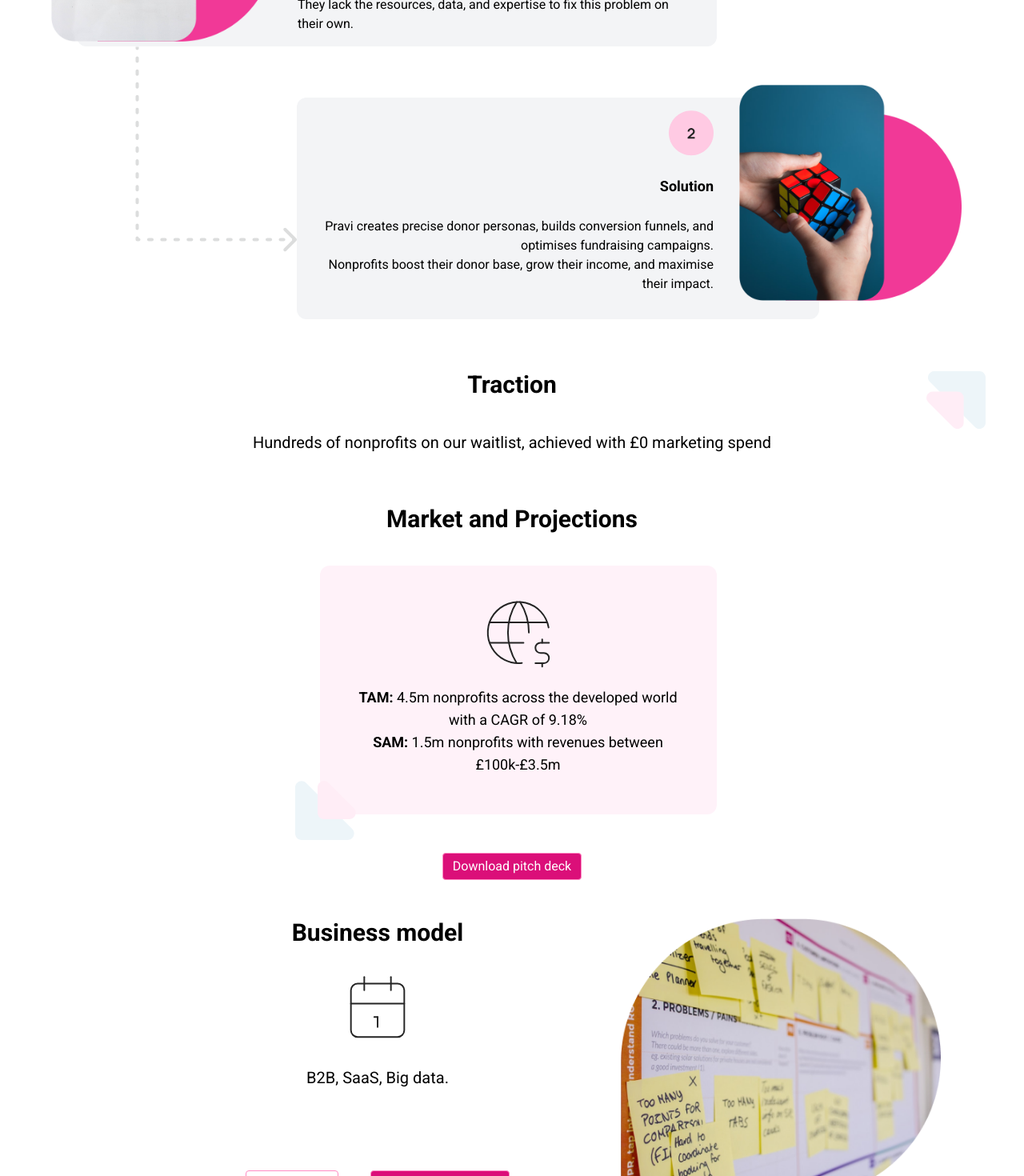
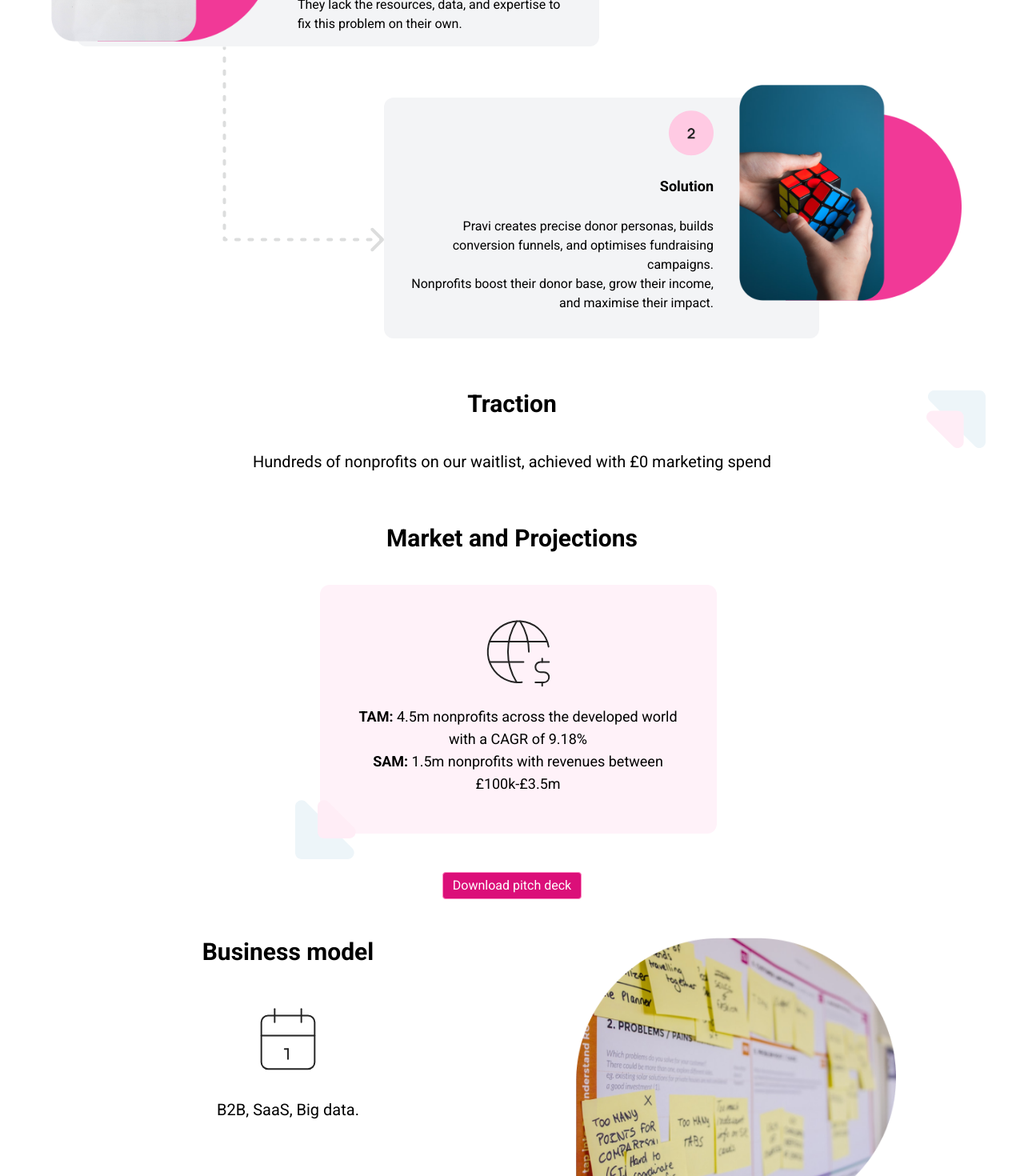
Before and after one commit to J-greaves/pravi-investor, a React (Vite) app: page / in a window 1280 px wide. Shown: the part 880-2350 px from the top of the page at 80% size. Built offline with nearby package versions, Linux system fonts and the light colour scheme.

Commit message:
further ui and spacing touchups

```diff
--- a/src/App.jsx
+++ b/src/App.jsx
@@ -41,9 +41,9 @@
       </div>
       <div
         id="problem"
-        className="flex flex-col w-full sm:px-8 px-6 md:px-20 md:pt-16 pt-8 gap-16"
+        className="flex flex-col w-full sm:px-8 px-6 md:px-20 md:pt-16 pt-8 gap-16 "
       >
-        <div className="flex flex-row md:w-[80%] sm:w-[80%] w-[100%] max-w-[800px] bg-gray-100 rounded-xl sm:pb-0 pb-8">
+        <div className="flex flex-row below-1200:w-[60%] sm:w-[90%] w-[100%] max-w-[800px] bg-gray-100 rounded-xl sm:pb-0 pb-8 ">
           <div className="relative flex-row h-full sm:-mt-8 sm:-ml-8 -ml-4 min-h-[150px] min-w-[100px] hidden sm:block ">
             <div className="absolute z-[20]">
               <img
@@ -82,13 +82,13 @@
             <img
               alt="arrow connecting problem and solution boxes"
               src="arrow.svg"
-              className="-mt-16 below-1000:block hidden"
+              className="-mt-16 below-1000:block hidden below-2200:hidden"
             />
           </div>
 
           <div
             id="solution"
-            className="flex flex-row-reverse h-auto md:w-[60%] sm:w-[80%] w-[100%] bg-gray-100 rounded-xl pb-4 sm:mr-40"
+            className="flex flex-row-reverse h-auto below-1200:w-[50%] min-h-[250px] sm:w-[80%] w-[100%] max-w-[635px] bg-gray-100 rounded-xl pb-4 sm:mr-40"
           >
             <div className="relative flex-row sm:-mt-8 -mt-4 sm:-ml-8 -ml-4 min-h-[150px] min-w-[100px] hidden sm:block">
               <div className="absolute z-[20]">
@@ -262,7 +262,7 @@
           <h2 className="text-3xl text-center font-sans font-extrabold my-0">
             Business model
           </h2>
-          <div className="flex flex-row justify-center items-center">
+          <div className="flex flex-row justify-center items-center sm:mt-4">
             <div className="flex flex-col w-[60%] items-center mb-8">
               <img
                 alt="calendar icon"
@@ -285,7 +285,7 @@
               </p>
             </div> */}
           </div>
-          <div className="flex flex-row gap-10 mt-auto justify-center">
+          <div className="flex flex-row gap-10 mt-auto justify-center items-center">
             <button
               onClick={scrollToTop}
               className="bg-white font-sans border-custom-pink-border border rounded hover:text-white text-center leading-tight px-3 py-1.5 hover:bg-black transition-all duration-300 ease-in-out hover:cursor-pointer"
@@ -300,7 +300,7 @@
             </button>
           </div>
         </div>
-        <div className="flex-col w-[40%] hidden sm:flex items-center justify-center">
+        <div className="flex-col sm:w-[50%] hidden sm:flex items-center justify-center">
           <img
             alt="graphic of a notice board in an office covered in notes"
             className="w-[35vw] max-w-[400px] justify-center align-middle"
--- a/tailwind.config.js
+++ b/tailwind.config.js
@@ -14,6 +14,7 @@
       screens: {
         "below-1000": { min: "999px" },
         "below-1200": { min: "1199px" },
+        "below-2200": { min: "2200px" },
       },
     },
     plugins: [],
```
